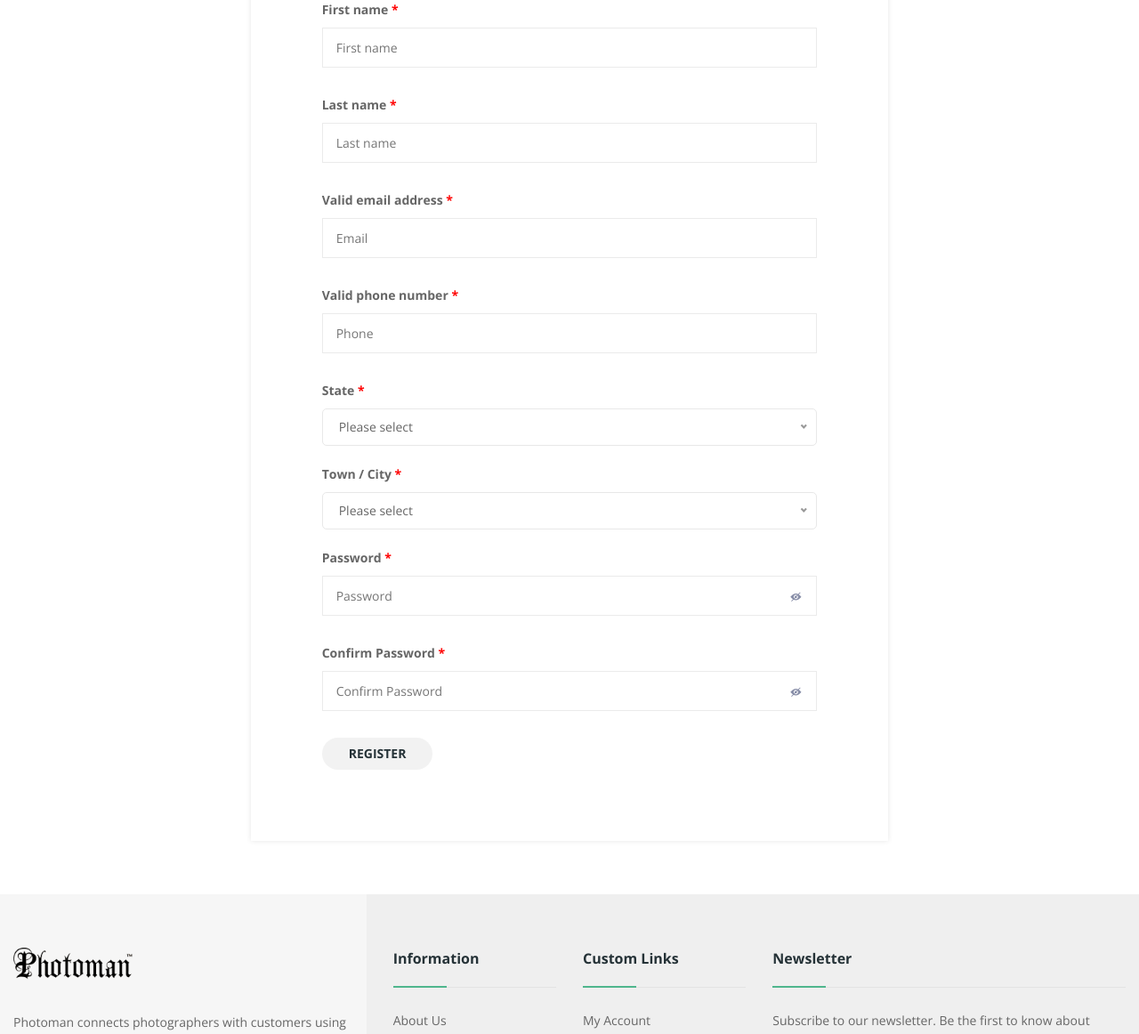
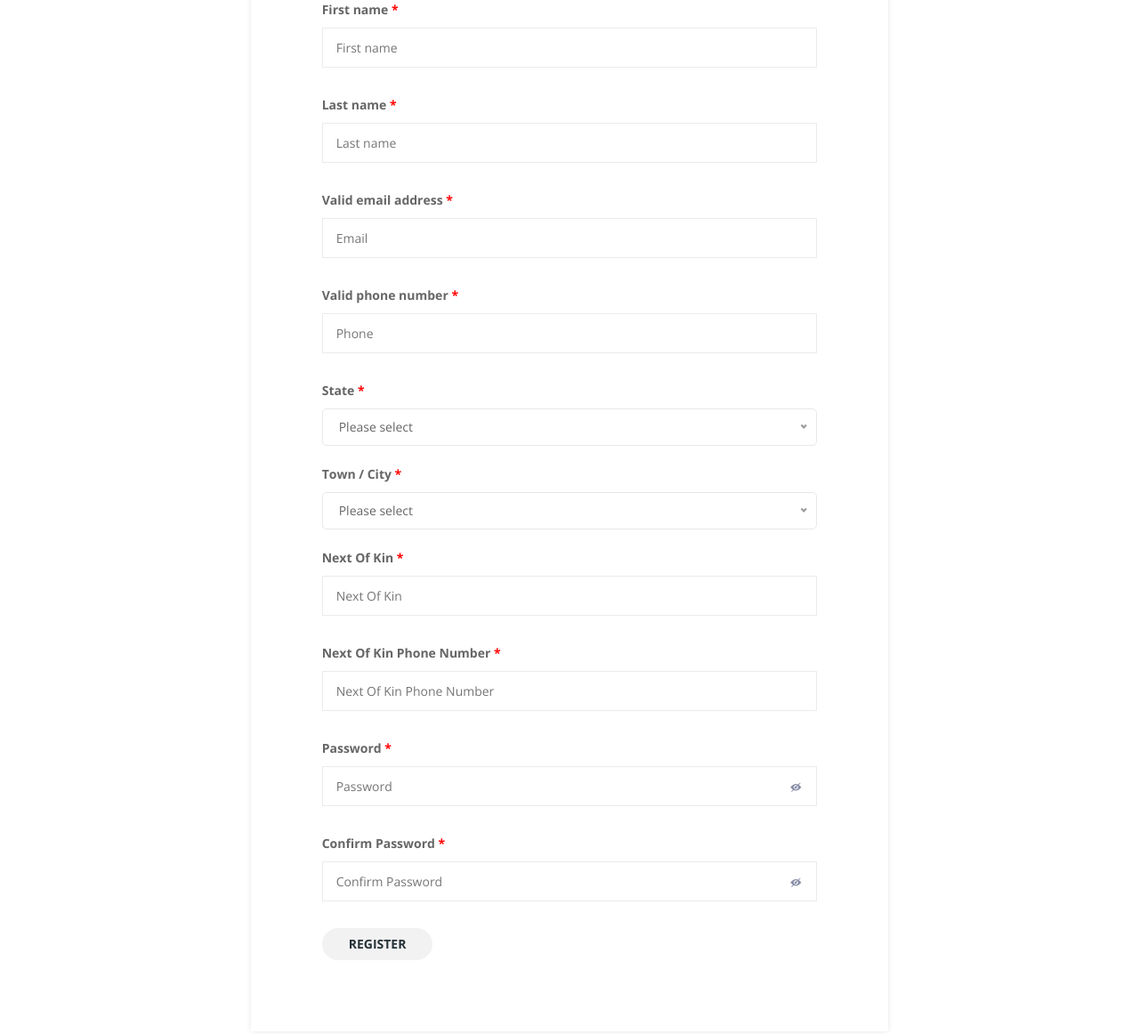
Before and after one commit to AndreUdotai/photoman-web, a PHP site: page /competition in a window 1280 px wide. Shown: the part 1366-2528 px from the top of the page at 89% size. Run offline with PHP 8.4, Linux system fonts and the light colour scheme; some web fonts are replaced.

Commit message:
modified competition.php

```diff
--- a/competition.php
+++ b/competition.php
@@ -141,6 +141,12 @@
                                                         </select>
                                                     </div>
 
+                                                    <label for="user_next_of_kin">Next Of Kin <span class="red-asteriks">*</span></label>
+                                                    <input type="text" class="required" id="user_next_of_kin" name="user_next_of_kin" placeholder="Next Of Kin" />
+
+                                                    <label for="user_next_of_kin_phone">Next Of Kin Phone Number <span class="red-asteriks">*</span></label>
+                                                    <input type="text" class="required" id="user_next_of_kin_phone" name="user_next_of_kin_phone" placeholder="Next Of Kin Phone Number" />
+
                                                     <label for="password">Password <span class="red-asteriks">*</span></label>
                                                     <div class="pw-field" style="position: relative;">
                                                         <input type="password" class="required" id="user_password" name="password" placeholder="Password" autocomplete="current-password" />
```
